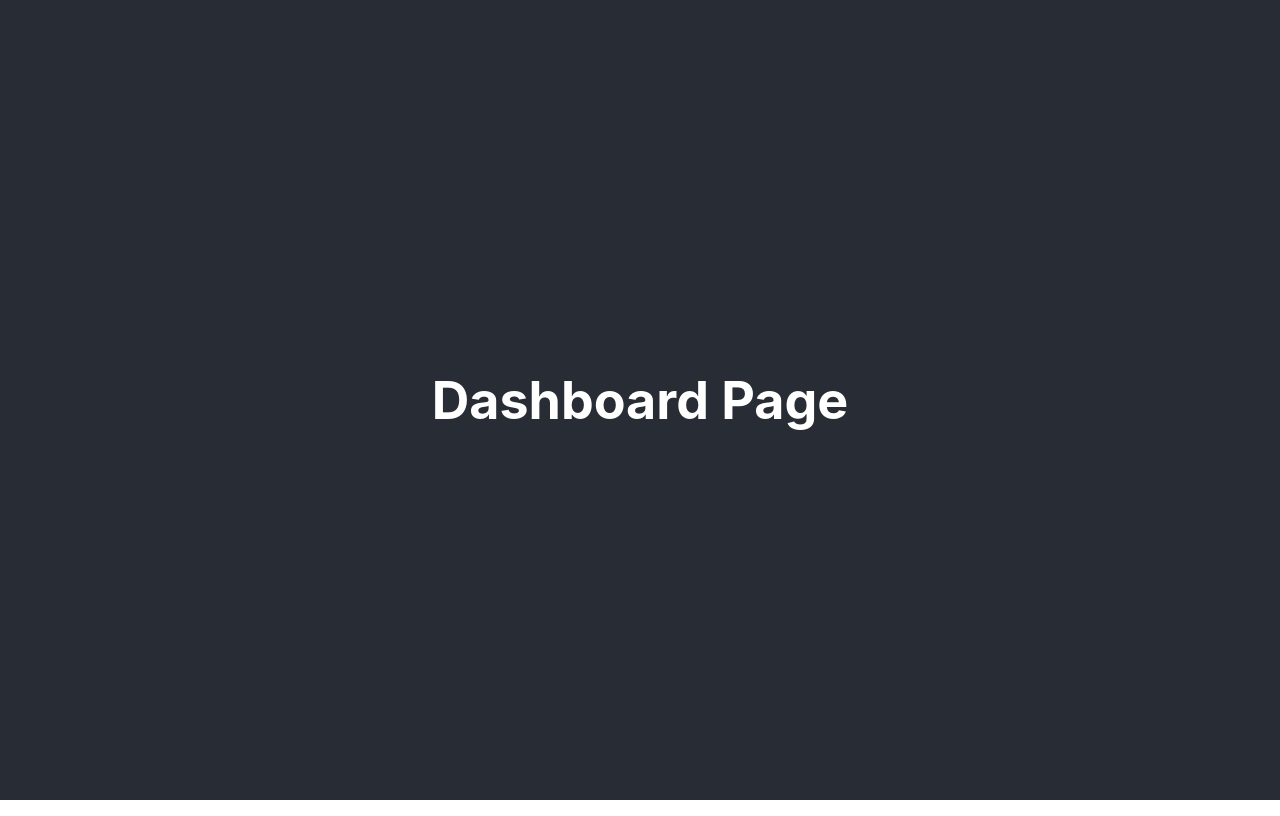
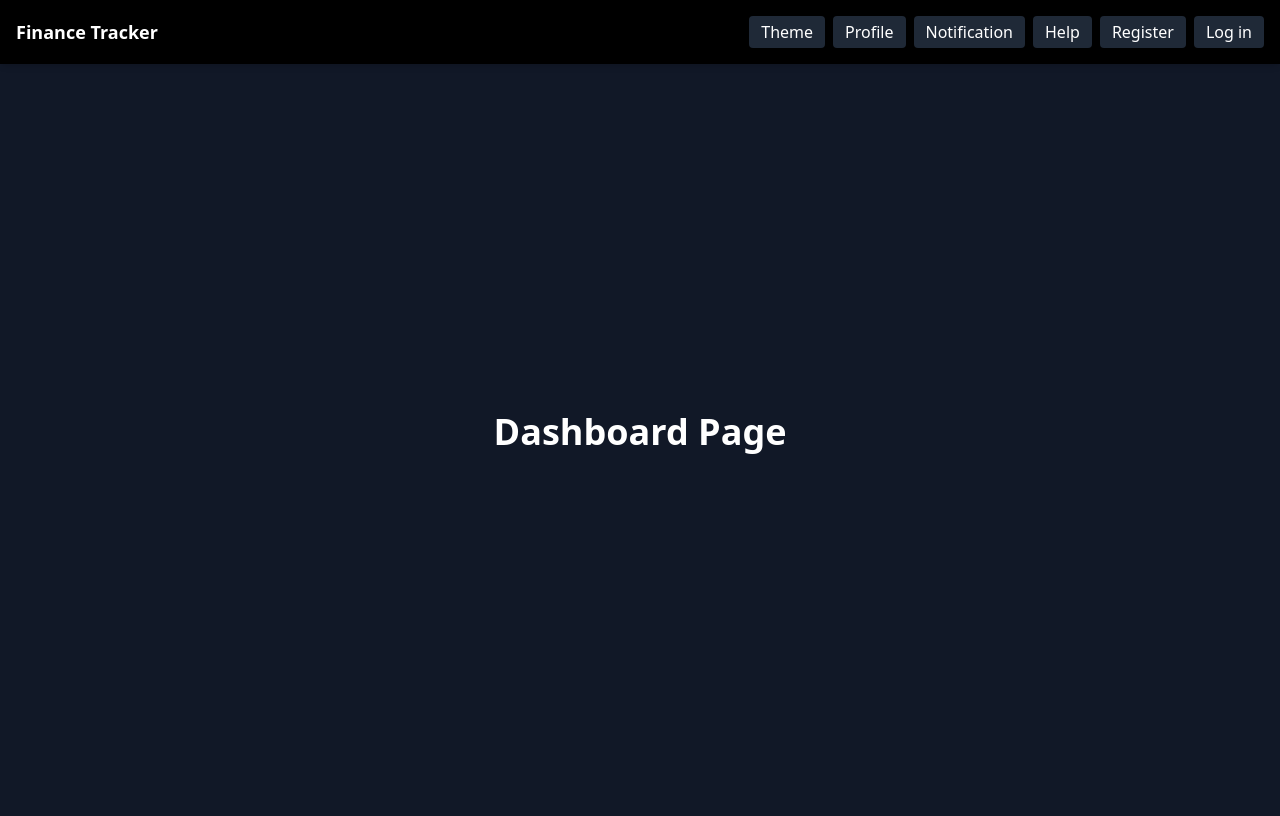
Before and after one commit to Vax23/finance-tracker, a React (Create React App) app in the folder frontend/: page / in a window 1280 px wide. Built offline with nearby package versions, Linux system fonts and the light colour scheme; no server answers.

Commit message:
Added: Navbar component and set up Tailwind CSS

```diff
--- a/frontend/package.json
+++ b/frontend/package.json
@@ -41,5 +41,10 @@
       "last 1 firefox version",
       "last 1 safari version"
     ]
+  },
+  "devDependencies": {
+    "autoprefixer": "^10.4.21",
+    "postcss": "^8.5.3",
+    "tailwindcss": "^3.4.17"
   }
 }
--- /dev/null
+++ b/frontend/postcss.config.js
@@ -0,0 +1,6 @@
+module.exports = {
+  plugins: {
+    tailwindcss: {},
+    autoprefixer: {},
+  },
+}
--- a/frontend/src/App.tsx
+++ b/frontend/src/App.tsx
@@ -2,15 +2,17 @@ import React from 'react';
 import logo from './logo.svg';
 import './App.css';
 import Dashboard from './pages/Dashboard';
+import Navbar from './components/Navbar';
 
 // This is Root of the app
 
 function App() {
   return (
-    <div className="App">
-      <header className="App-header">
+    <div className="bg-gray-900 text-white min-h-screen">
+      <Navbar />
+      <div className='pt-16 p-4'>
         <Dashboard />
-      </header>
+      </div>
     </div>
   );
 }
--- /dev/null
+++ b/frontend/src/components/Navbar.tsx
@@ -0,0 +1,22 @@
+import React from "react";
+
+function Navbar() {
+    return (
+        <nav className="fixed top-0 left-0 right-0 h-16 bg-black text-white shadow-md flex items-center justify-between px-4">
+
+          <h1 className="text-lg font-semibold">Finance Tracker</h1>
+
+          <div className="flex flex-wrap items-center justify-end gap-2 max-w-full overflow-auto">
+            <button className="bg-gray-800 px-3 py-1 rounded hover:bg-gray-500">Theme</button>
+            <button className="bg-gray-800 px-3 py-1 rounded hover:bg-gray-500">Profile</button>
+            <button className="bg-gray-800 px-3 py-1 rounded hover:bg-gray-500">Notification</button>
+            <button className="bg-gray-800 px-3 py-1 rounded hover:bg-gray-500">Help</button>
+            <button className="bg-gray-800 px-3 py-1 rounded hover:bg-gray-500">Register</button>
+            <button className="bg-gray-800 px-3 py-1 rounded hover:bg-gray-500">Log in</button>
+          </div>
+
+        </nav>
+      );
+}
+
+export default Navbar;
--- a/frontend/src/index.css
+++ b/frontend/src/index.css
@@ -1,13 +1,3 @@
-body {
-  margin: 0;
-  font-family: -apple-system, BlinkMacSystemFont, 'Segoe UI', 'Roboto', 'Oxygen',
-    'Ubuntu', 'Cantarell', 'Fira Sans', 'Droid Sans', 'Helvetica Neue',
-    sans-serif;
-  -webkit-font-smoothing: antialiased;
-  -moz-osx-font-smoothing: grayscale;
-}
-
-code {
-  font-family: source-code-pro, Menlo, Monaco, Consolas, 'Courier New',
-    monospace;
-}
+@tailwind base;
+@tailwind components;
+@tailwind utilities;
--- a/frontend/src/pages/Dashboard.tsx
+++ b/frontend/src/pages/Dashboard.tsx
@@ -1,7 +1,13 @@
 // For the pages in the app
 
 const Dashboard = () => {
-    return <h1>Dashboard Page</h1>;
+  return (
+    <div className="flex items-center justify-center h-[calc(100vh-4rem)] bg-gray-900 text-white">
+      <div className="text-center space-y-2">
+        <h1 className="text-4xl font-bold">Dashboard Page</h1>
+      </div>
+    </div>
+  );
   };
 
   export default Dashboard;
--- /dev/null
+++ b/frontend/tailwind.config.js
@@ -0,0 +1,8 @@
+/** @type {import('tailwindcss').Config} */
+module.exports = {
+  content: ["./src/**/*.{js,jsx,ts,tsx}"],
+  theme: {
+    extend: {},
+  },
+  plugins: [],
+}
```
Also changed, not shown: 1 other file (tests, documents, lock files or other folders).
